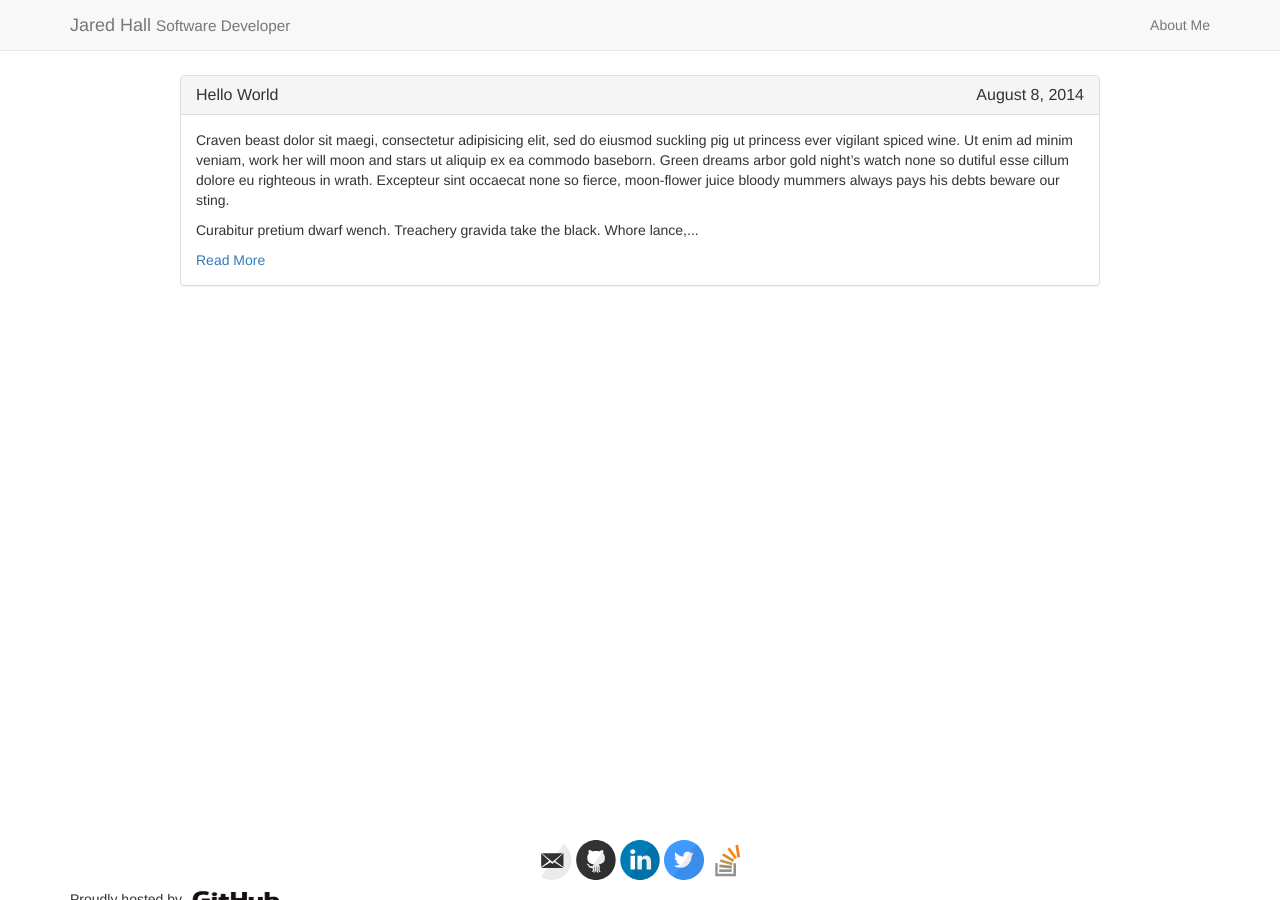
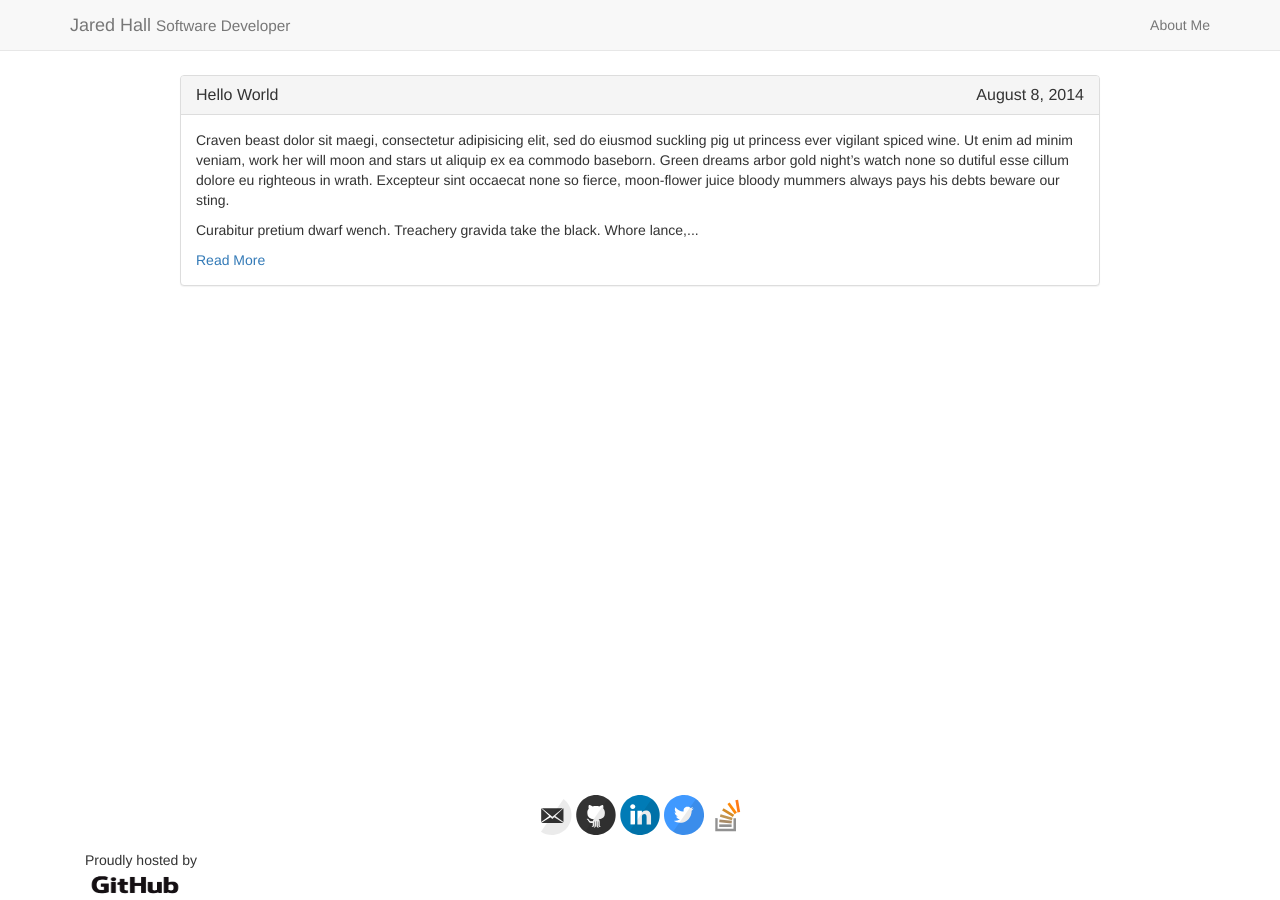
Before and after one commit to jaredhall05/jaredhall05.github.com, a Jekyll site: the page built from index.html, in a window 1280 px wide. Built offline with Jekyll 4.4.1, drawn with Linux system fonts in a browser that asks for light colours; nearby versions of some CDN libraries.

Commit message:
add space to post date. update footer style.

```diff
--- a/_includes/footer.html
+++ b/_includes/footer.html
@@ -1,11 +1,11 @@
 <footer class="footer">
     <div class="container">
-        <div class="col-12">
+        <div class="col-md-12">
             <div class="social-links">
                 {% include svg-icons.html %}
             </div>
-            <p class="right">
-                Proudly hosted by
+            <p class="hosting-provider">
+                Proudly hosted by<br />
                 <a href="https://github.com">
                     <img src="/img/GitHub_Logo.png" width="100" height="30" alt="GitHub • Social coding">
                 </a>
--- a/_layouts/post.html
+++ b/_layouts/post.html
@@ -12,6 +12,6 @@ layout: default
   </div>
 
   <div>
-    Written on<time datetime="{{ post.date }}">{{ page.date | date: "%B %e, %Y" }}</time>
+    Written on <time datetime="{{ post.date }}">{{ page.date | date: "%B %e, %Y" }}</time>
   </div>
 </article>
--- a/css/main.css
+++ b/css/main.css
@@ -13,7 +13,7 @@ html {
 body {
     margin: 0;
     /* Margin bottom by footer height */
-    margin-bottom: 60px;
+    margin-bottom: 105px;
     padding: 0;
     padding-top: 75px;
 }
@@ -28,6 +28,7 @@ header, footer {
 
 .social-links {
     text-align: center;
+    margin-bottom: 10px;
 }
 
 .footer {
@@ -36,5 +37,5 @@ header, footer {
     margin: 0;
     width: 100%;
     /* Set the fixed height of the footer here */
-    height: 60px;
+    height: 105px;
 }
```
